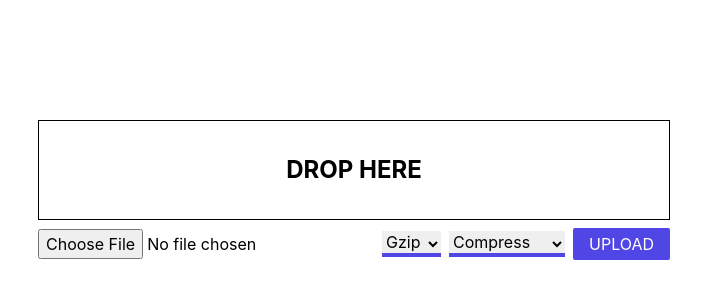
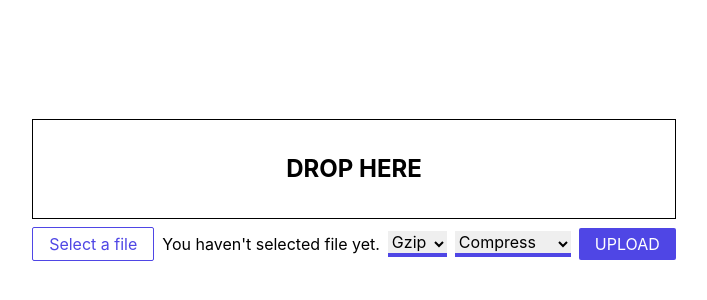
Before and after one commit to ImValerio/Filepress, a Next.js app in the folder client/: page / in a window 1280 px wide. Shown: the part 206-506 px from the top of the page, without its empty margins (286-993 px from the left). Built offline with nearby package versions, Linux system fonts and the light colour scheme.

Commit message:
add fileName modifier

```diff
--- a/client/pages/index.tsx
+++ b/client/pages/index.tsx
@@ -1,13 +1,14 @@
-import {useState} from 'react'
+import {useRef, useState} from 'react'
 import 'animate.css';
 import {getFileExt} from "../lib/utils";
 
 const index = () => {
     const [algorithm, setAlgorithm] = useState("gzip")
     const [mode, setMode] = useState("compress")
-    const [file,setFile] = useState(undefined)
+    const [file,setFile] = useState("")
     const [downloadLink, setDownloadLink] = useState("")
     const [timeToExecute, setTimeToExecute] = useState("")
+    const refFile = useRef(null);
 
 
     const serverURL = "http://localhost:5050"
@@ -48,16 +49,44 @@ const index = () => {
         setMode("compress")
     }
 
+    const handleDragOver = (e)=>{
+        e.stopPropagation();
+        e.preventDefault();
+
+    }
+
+    const handleDrop = (e) => {
+        e.stopPropagation();
+        e.preventDefault();
+
+        const {files} = e.dataTransfer;
+        if(files){
+           handleChangeFile(files[0])
+        }
+    }
+
+    const getShortFileName = (fileName: string):string => {
+        if(fileName.length < 16)
+            return fileName;
+        const firstPart = fileName.substring(0,10);
+        const lastCharAndExtension = fileName.substring(fileName.lastIndexOf(".") -2, fileName.length);
+
+       return firstPart+".."+lastCharAndExtension;
+    }
+
   return (
     <div className="main-container">
 
       <div className={'flex justify-center items-center flex-col'}>
 
-      <div id="dropContainer" className={'flex justify-center items-center font-bold text-2xl uppercase w-full'} >
+      <div id="dropContainer" onDragOver={e=> handleDragOver(e)} onDrop={(e)=> handleDrop(e)} className={'flex justify-center items-center font-bold text-2xl uppercase w-full'} >
         Drop Here
       </div>
       <div className={'my-2 flex items-center'}>
-          <input type="file" id="fileInput"  onChange={(e)=> handleChangeFile(e.target.files[0])}/>
+          <input type="file" id="fileInput"  className="hidden" ref={refFile}  onChange={(e)=> handleChangeFile(e.target.files[0])}/>
+
+          <button className={'text-indigo-600 border border-indigo-600 hover:bg-indigo-600 hover:text-white px-4 py-1 rounded-sm '} onClick={()=> refFile.current.click()}>Select a file</button>
+          <p className='mx-2'>{file.name ? getShortFileName(file.name) : "You haven't selected file yet."}</p>
           <select className={'border-b-4 border-indigo-600'} name="algorithms" id="algorithms" value={algorithm} onChange={(e)=> setAlgorithm(e.target.value)}>
               <option value="gzip" >Gzip</option>
               <option value="brotli">Brotli</option>
```
